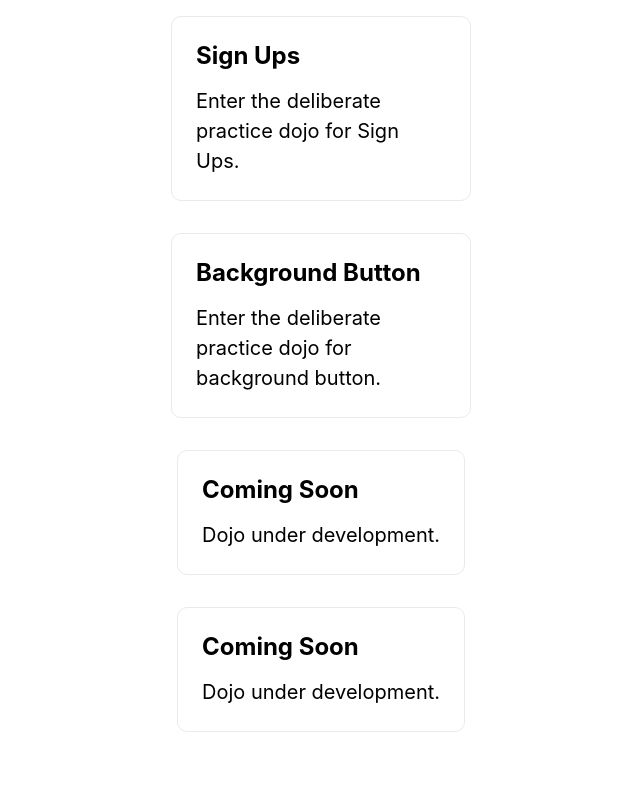
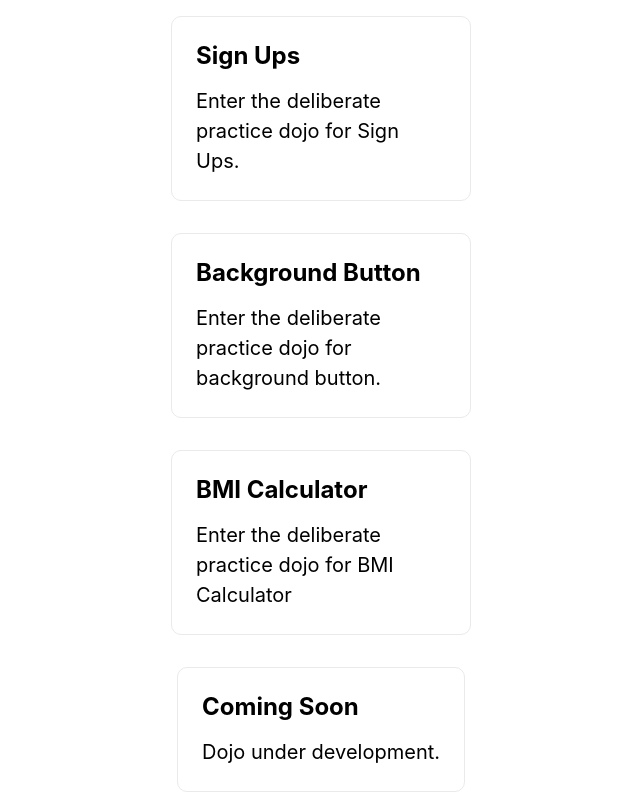
Before and after one commit to JakeWalker23/javascript-deliberate-practice, a Next.js app: page /trainingMenu in a window 1280 px wide. Shown: the top 800 px of the page, without its empty margins (79-719 px from the left). Built offline with nearby package versions, Linux system fonts and the light colour scheme.

Commit message:
Added bmi calculator to training menu

```diff
--- /dev/null
+++ b/pages/bmi.tsx
@@ -0,0 +1,5 @@
+const BMI = () => {
+    return (<h1>Hello</h1>)
+}
+
+export default BMI
--- a/pages/trainingMenu.tsx
+++ b/pages/trainingMenu.tsx
@@ -29,6 +29,31 @@ const TrainingMenu = () => {
                 </Link>
 
             </div>
+            <div className={styles.grid}>
+                <Link href="/bmi">
+                    <div className={styles.card}
+                    >
+                        <h2>BMI Calculator </h2>
+                        <p>
+                            Enter the deliberate practice dojo for BMI Calculator
+                        </p>
+                    </div>
+                </Link>
+
+            </div>
+            <div className={styles.grid}>
+                <Link href="/#">
+                    <div className={styles.card}
+                    >
+                        <h2>Coming Soon </h2>
+                        <p>
+                            Dojo under development.
+                        </p>
+                    </div>
+                </Link>
+
+            </div>
+
             <div className={styles.grid}>
                 <Link href="/#">
                     <div className={styles.card}
```
Also changed, not shown: pages/signUp.tsx (+0 -37 lines), styles/bmi.module.css (added).
